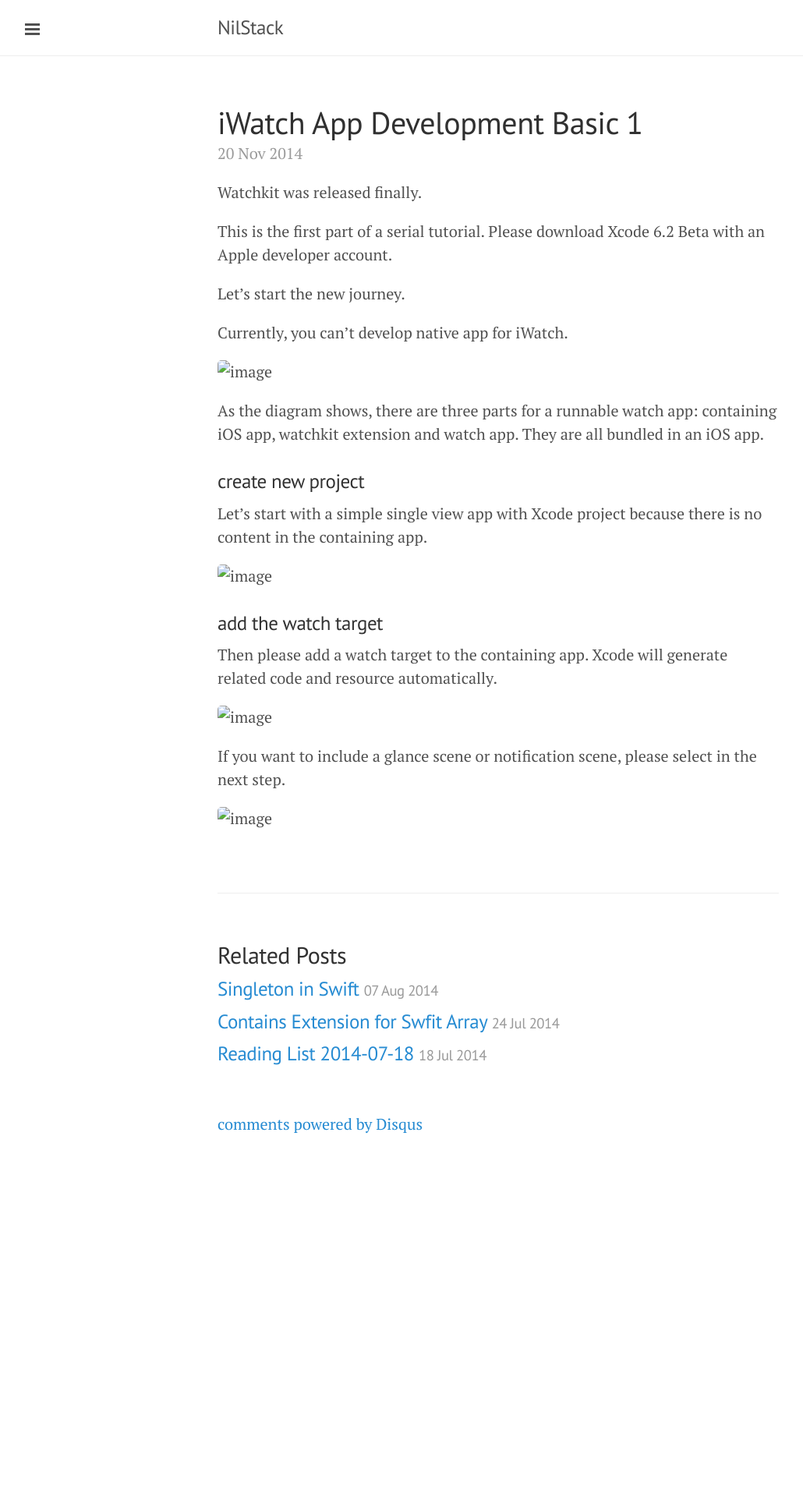
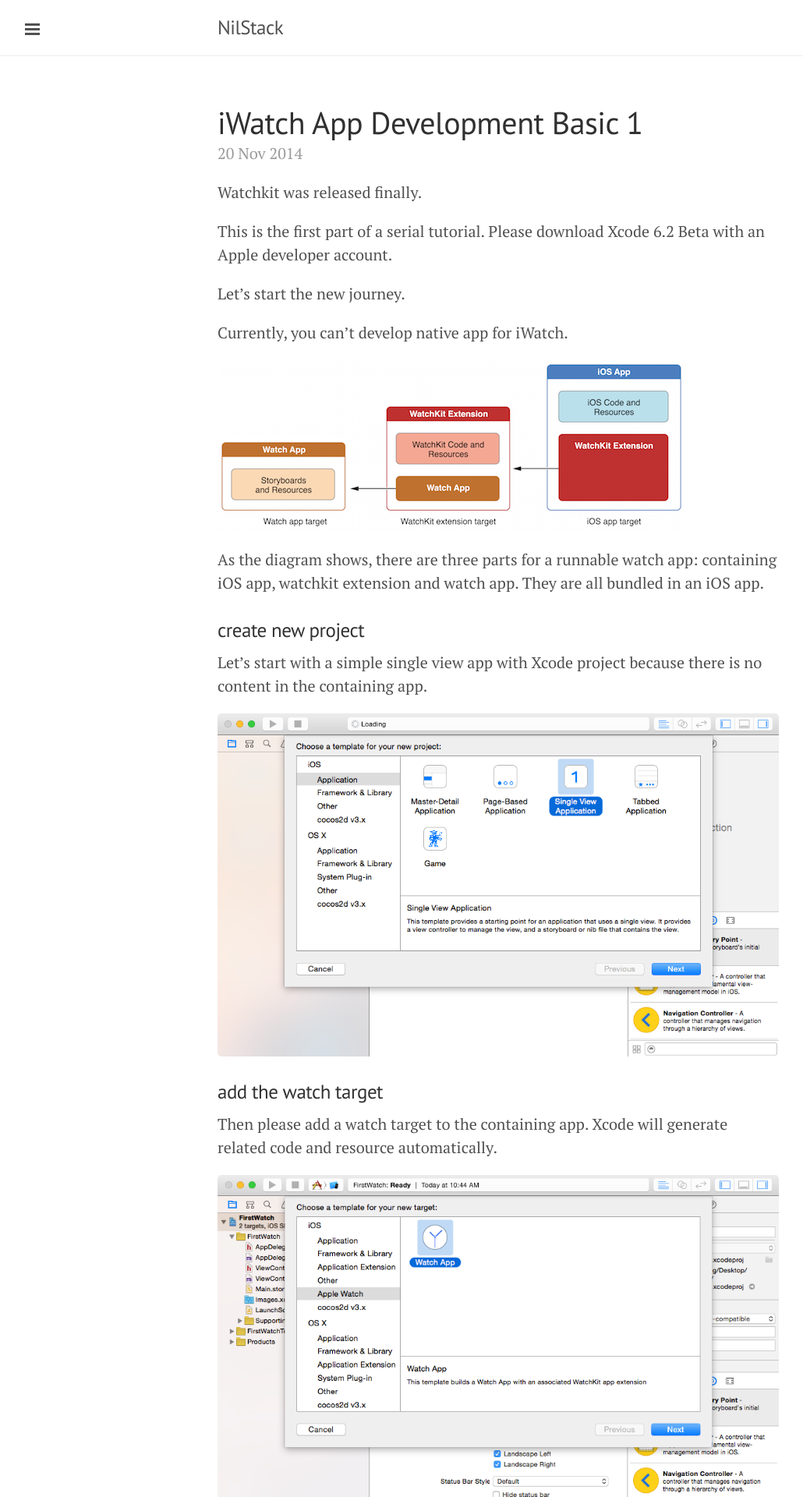
Before and after one commit to GitPeng/GitPeng.github.io, a Jekyll site: the page built from _posts/2014-11-20-iWatch-App-Development-Basic-1.md, in a window 1280 px wide. Shown: the top 1920 px of the page at 78% size, without its empty margins (1-1031 px from the left). Built offline with Jekyll 4.4.1, drawn with Linux system fonts in a browser that asks for light colours; Markdown is read by kramdown in place of the engine named in the settings; comment, search, counter and statistics services are not loaded; before the commit the page ends 1457 px from its top, so only the background shows below that.

Commit message:
watch app basic 1

```diff
--- a/_posts/2014-11-20-iWatch-App-Development-Basic-1.md
+++ b/_posts/2014-11-20-iWatch-App-Development-Basic-1.md
@@ -12,7 +12,7 @@
 
 Currently, you can't develop native app for iWatch.
 
-![image](../public/image/target_structure_2x.png)
+![image](http://nilstack.github.io/public/image/target_structure_2x.png)
 
 As the diagram shows, there are three parts for a runnable watch app: containing iOS app, watchkit extension and watch app. They are all bundled in an iOS app.
 
@@ -20,15 +20,15 @@
 
 Let's start with a simple single view app with Xcode project because there is no content in the containing app.
 
-![image](../public/image/create_new_project.png)
+![image](http://nilstack.github.io/public/image/create_new_project.png)
 
 
 ### add the watch target
 
 Then please add a watch target to the containing app. Xcode will generate related code and resource automatically.
 
-![image](../public/image/add_watch_target.png)
+![image](http://nilstack.github.io/public/image/add_watch_target.png)
 
 If you want to include a glance scene or notification scene, please select in the next step.
 
-![image](../public/image/check_glance_and_notification.png)
+![image](http://nilstack.github.io/public/image/check_glance_and_notification.png)
```
